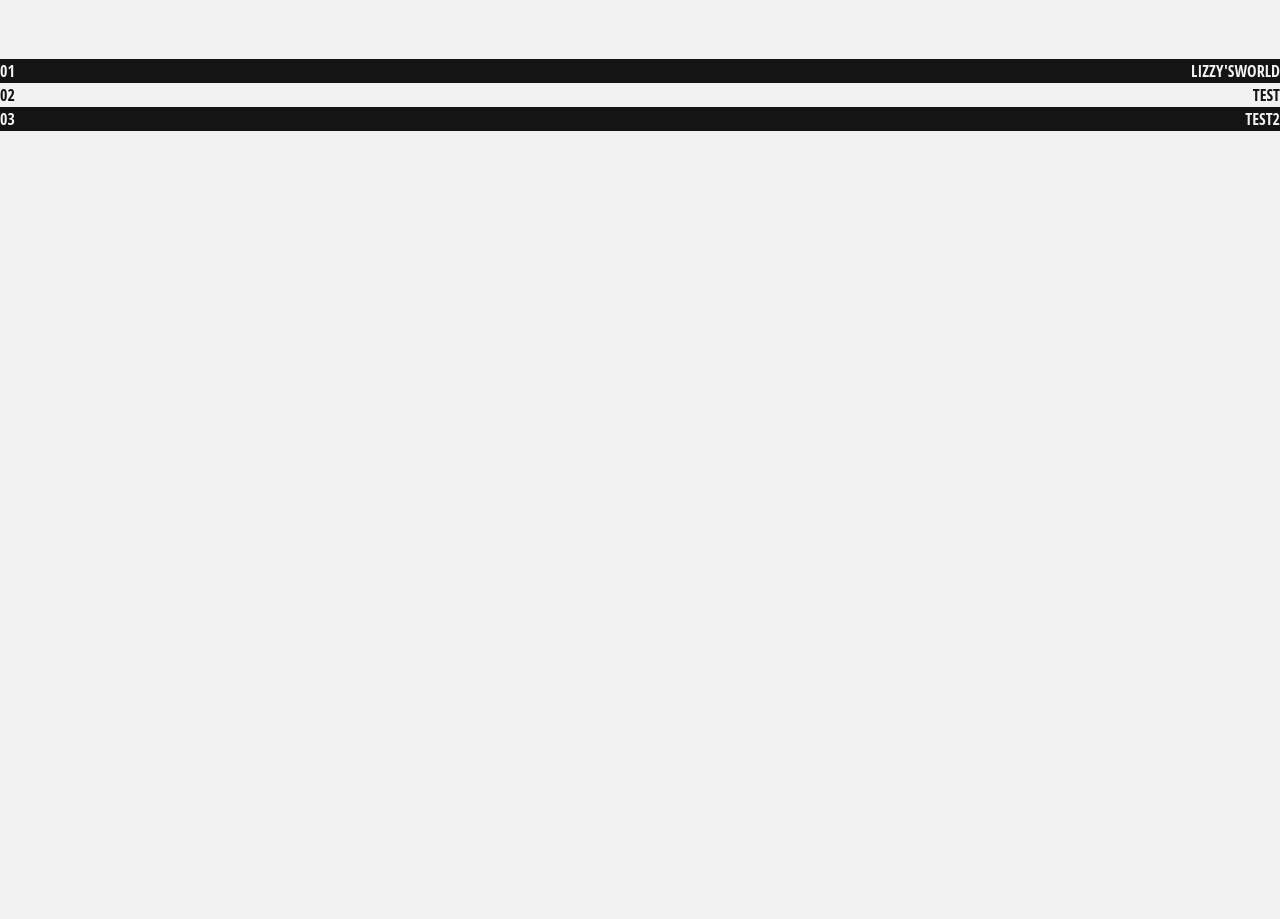
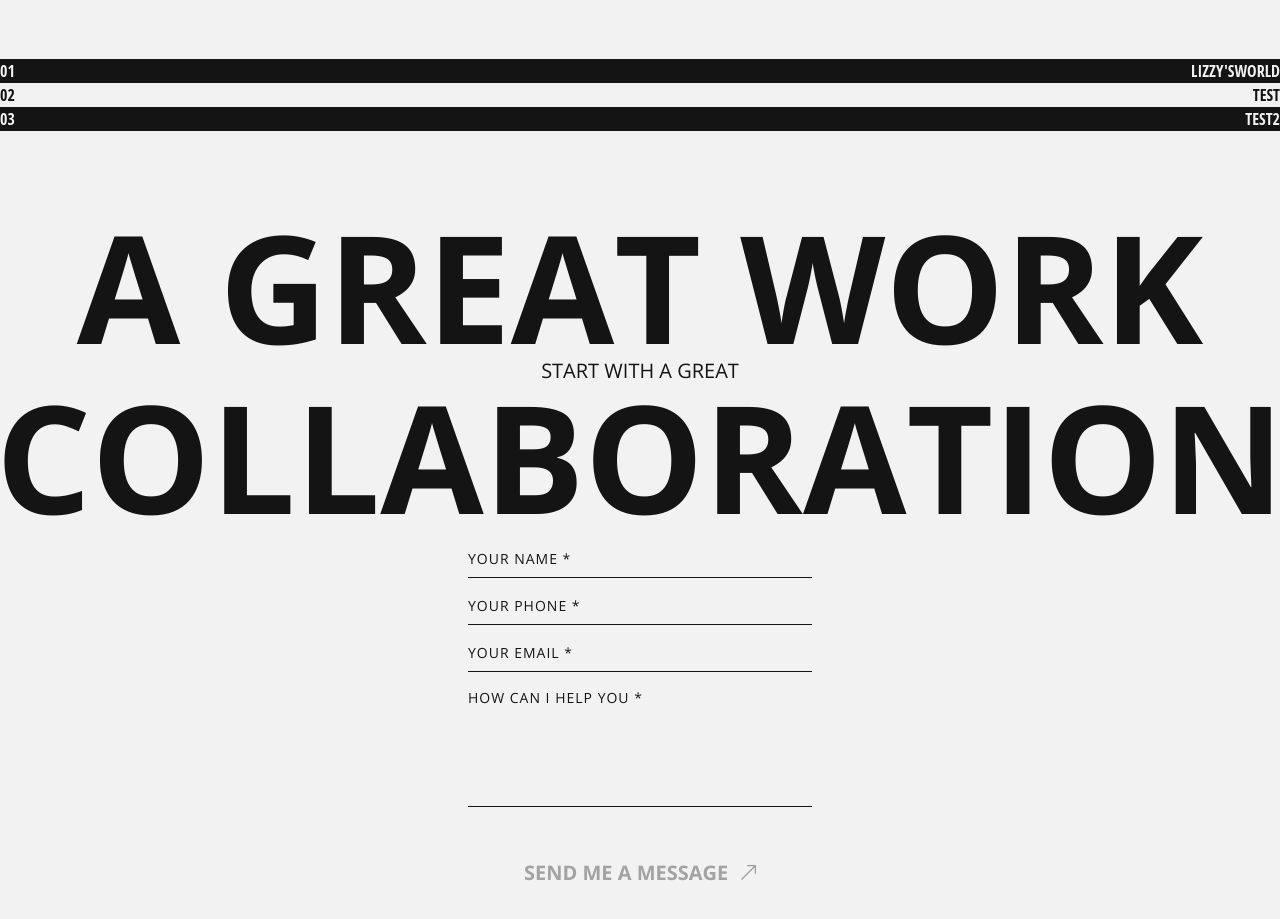
Before and after one commit to Oussopu/PortfolioHaffaf, a React (Vite) app in the folder PorfolioHaffaf/: page / in a window 1280 px wide. Shown: the part 2420-3339 px from the top of the page. Before the commit the page ends 2551 px from the top, so only its background shows below. Built offline with nearby package versions, Linux system fonts and the light colour scheme.

Commit message:
feat: add service section

```diff
--- /dev/null
+++ b/PorfolioHaffaf/src/assets/style/service.css
@@ -0,0 +1,100 @@
+.service-section {
+  height: 100vh;
+  padding-top: 10vh;
+}
+.service-section .title-service {
+  display: flex;
+  flex-direction: column;
+  line-height: 1;
+  align-items: center;
+  margin-bottom: 1vh;
+}
+.service-section .title-service h1 {
+  margin: 0;
+  padding: 0;
+  font-family: "Open Sans", sans-serif;
+  font-stretch: condensed;
+  font-weight: 700;
+  font-size: 150px;
+  color: #141414;
+}
+.service-section .title-service p {
+  margin: 0;
+  padding: 0;
+  font-family: "Open Sans", sans-serif;
+  font-stretch: condensed;
+  font-weight: 100;
+  font-size: 20px;
+  color: #141414;
+}
+.service-section .service-form {
+  max-width: 600px;
+  width: 30vw;
+  margin: 0 auto;
+  padding: 0 20px;
+  display: flex;
+  flex-direction: column;
+  justify-content: center;
+}
+.service-section .service-form .form-group {
+  margin-bottom: 1vh;
+}
+.service-section .service-form .form-group label {
+  display: none;
+}
+.service-section .service-form .form-group input,
+.service-section .service-form .form-group textarea {
+  width: 100%;
+  padding: 1vh 0;
+  font-family: "Open Sans", sans-serif;
+  font-stretch: condensed;
+  font-weight: 400;
+  font-size: 16px;
+  color: #141414;
+  background-color: transparent;
+  border: none;
+  border-bottom: 1px solid #141414;
+}
+.service-section .service-form .form-group input::placeholder,
+.service-section .service-form .form-group textarea::placeholder {
+  font-family: "Open Sans", sans-serif;
+  font-stretch: condensed;
+  font-weight: 300;
+  font-size: 14px;
+  color: #141414;
+  letter-spacing: 1px;
+}
+.service-section .service-form .form-group input:focus,
+.service-section .service-form .form-group textarea:focus {
+  outline: none;
+  border-bottom-color: #141414;
+  border-bottom-width: 3px;
+}
+.service-section .service-form .form-group textarea {
+  resize: none;
+  min-height: 120px;
+}
+.service-section .service-form button {
+  display: flex;
+  flex-direction: row;
+  align-items: center;
+  justify-content: center;
+  padding: 18px 0;
+  margin-top: 20px;
+  font-family: "Open Sans", sans-serif;
+  font-stretch: condensed;
+  font-weight: 700;
+  font-size: 20px;
+  color: #a3a3a3;
+  background: none;
+  border: none;
+  cursor: pointer;
+}
+.service-section .service-form button img {
+  margin-left: 1vw;
+  height: 15px;
+  width: 15px;
+  filter: brightness(0) saturate(100%) invert(68%) sepia(0%) saturate(0%) hue-rotate(229deg) brightness(92%) contrast(89%);
+}
+
+/*# sourceMappingURL=service.css.map */
--- /dev/null
+++ b/PorfolioHaffaf/src/assets/style/service.scss
@@ -0,0 +1,96 @@
+.service-section {
+  height: 100vh;
+  padding-top: 10vh;
+  .title-service {
+    display: flex;
+    flex-direction: column;
+    line-height: 1;
+    align-items: center;
+    margin-bottom: 1vh;
+    h1 {
+      margin: 0;
+      padding: 0;
+      font-family: 'Open Sans', sans-serif;
+      font-stretch: condensed;
+      font-weight: 700;
+      font-size: 150px;
+      color: #141414;
+    }
+    p {
+      margin: 0;
+      padding: 0;
+      font-family: 'Open Sans', sans-serif;
+      font-stretch: condensed;
+      font-weight: 100;
+      font-size: 20px;
+      color: #141414;
+    }
+  }
+  .service-form {
+    max-width: 600px;
+    width: 30vw;
+    margin: 0 auto;
+    padding: 0 20px;
+    display: flex;
+    flex-direction: column;
+    justify-content: center;
+    .form-group {
+      margin-bottom: 1vh;
+      label {
+        display: none;
+      }
+      input,
+      textarea {
+        width: 100%;
+        padding: 1vh 0;
+        font-family: 'Open Sans', sans-serif;
+        font-stretch: condensed;
+        font-weight: 400;
+        font-size: 16px;
+        color: #141414;
+        background-color: transparent;
+        border: none;
+        border-bottom: 1px solid #141414;
+        &::placeholder {
+          font-family: 'Open Sans', sans-serif;
+          font-stretch: condensed;
+          font-weight: 300;
+          font-size: 14px;
+          color: #141414;
+          letter-spacing: 1px;
+        }
+        &:focus {
+          outline: none;
+          border-bottom-color: #141414;
+          border-bottom-width: 3px;
+        }
+      }
+      textarea {
+        resize: none;
+        min-height: 120px;
+      }
+    }
+    button {
+      display: flex;
+      flex-direction: row;
+      align-items: center;
+      justify-content: center;
+      padding: 18px 0;
+      margin-top: 20px;
+      font-family: 'Open Sans', sans-serif;
+      font-stretch: condensed;
+      font-weight: 700;
+      font-size: 20px;
+      color: #a3a3a3;
+      background: none;
+      border: none;
+      cursor: pointer;
+      img {
+        margin-left: 1vw;
+        height: 15px;
+        width: 15px;
+        filter: brightness(0) saturate(100%) invert(68%) sepia(0%) saturate(0%) hue-rotate(229deg) brightness(92%) contrast(89%);
+      }
+    }
+  }
+}
--- a/PorfolioHaffaf/src/components/Home.tsx
+++ b/PorfolioHaffaf/src/components/Home.tsx
@@ -1,8 +1,10 @@
 import '../assets/style/home.scss'
 import '../assets/style/about.scss'
 import '../assets/style/works.scss'
+import '../assets/style/service.scss'
 import me from '../assets/img/me.jpeg'
 import arrowDown from "../assets/img/arrowDown.svg";
+import arrowUp from "../assets/img/arrowUP.svg";
 
 const Home = () => {
     return (
@@ -115,6 +117,59 @@ const Home = () => {
                     </div>
                 </div>
             </section>
+            <section className="service-section">
+                <div className="title-service">
+                    <h1>A GREAT WORK</h1>
+                    <p>START WITH A GREAT</p>
+                    <h1>COLLABORATION</h1>
+                </div>
+                <form className="service-form">
+                    <div className="form-group">
+                        <label htmlFor="name"></label>
+                        <input
+                            type="text"
+                            id="name"
+                            name="name"
+                            placeholder="YOUR NAME *"
+                            required
+                        />
+                    </div>
+                    <div className="form-group">
+                        <label htmlFor="phone"></label>
+                        <input
+                            type="tel"
+                            id="phone"
+                            name="phone"
+                            placeholder="YOUR PHONE *"
+                            required
+                        />
+                    </div>
+                    <div className="form-group">
+                        <label htmlFor="email"></label>
+                        <input
+                            type="email"
+                            id="email"
+                            name="email"
+                            placeholder="YOUR EMAIL *"
+                            required
+                        />
+                    </div>
+                    <div className="form-group">
+                        <label htmlFor="message"></label>
+                        <textarea
+                            id="message"
+                            name="message"
+                            rows={5}
+                            placeholder="HOW CAN I HELP YOU *"
+                            required
+                        />
+                    </div>
+                    <button type="submit">
+                        SEND ME A MESSAGE
+                        <img src={arrowUp} alt="arrow icon" />
+                    </button>
+                </form>
+            </section>
         </>
     );
 };
```
Also changed, not shown: 1 other file (tests, documents, lock files or other folders).
